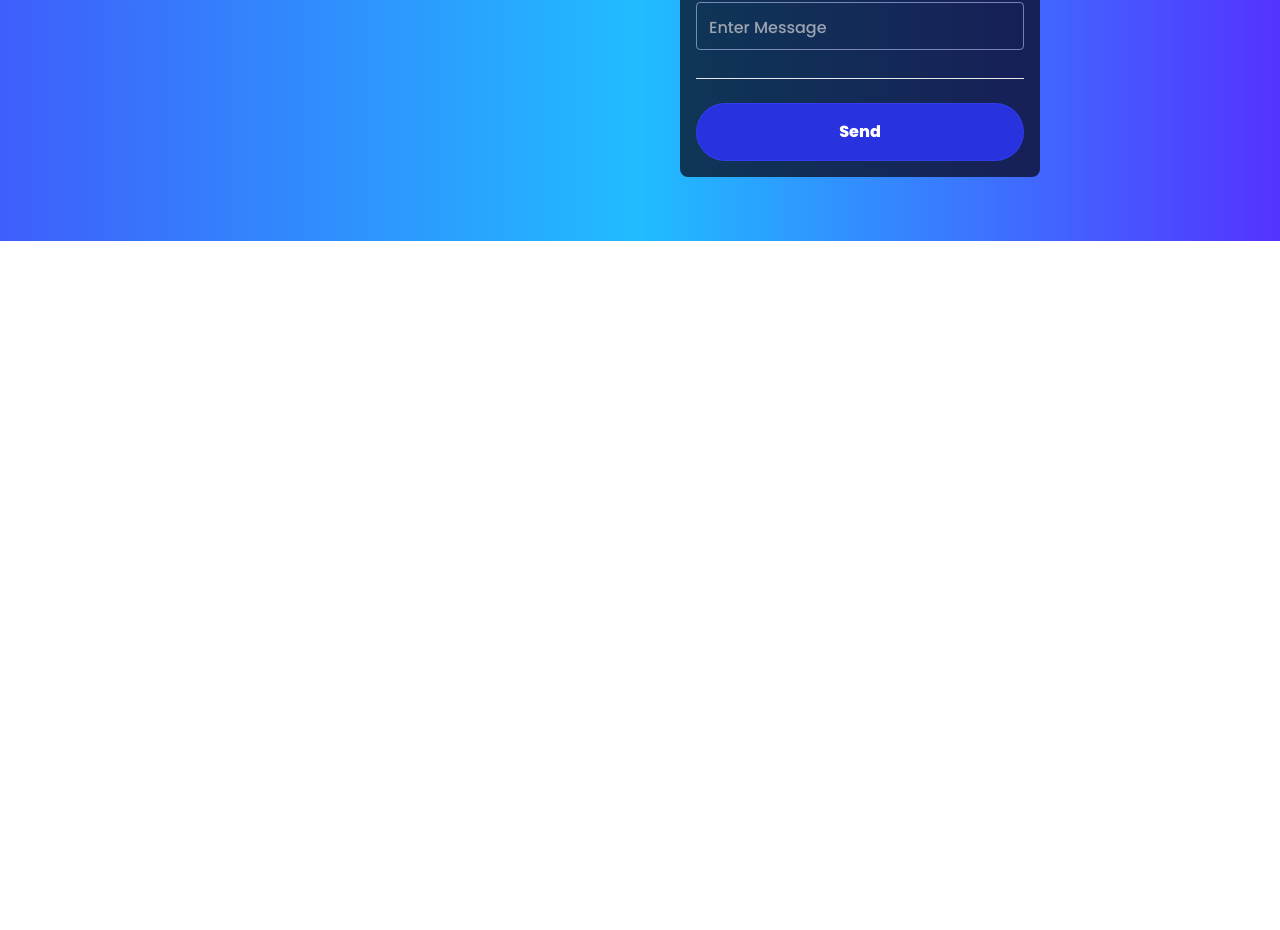
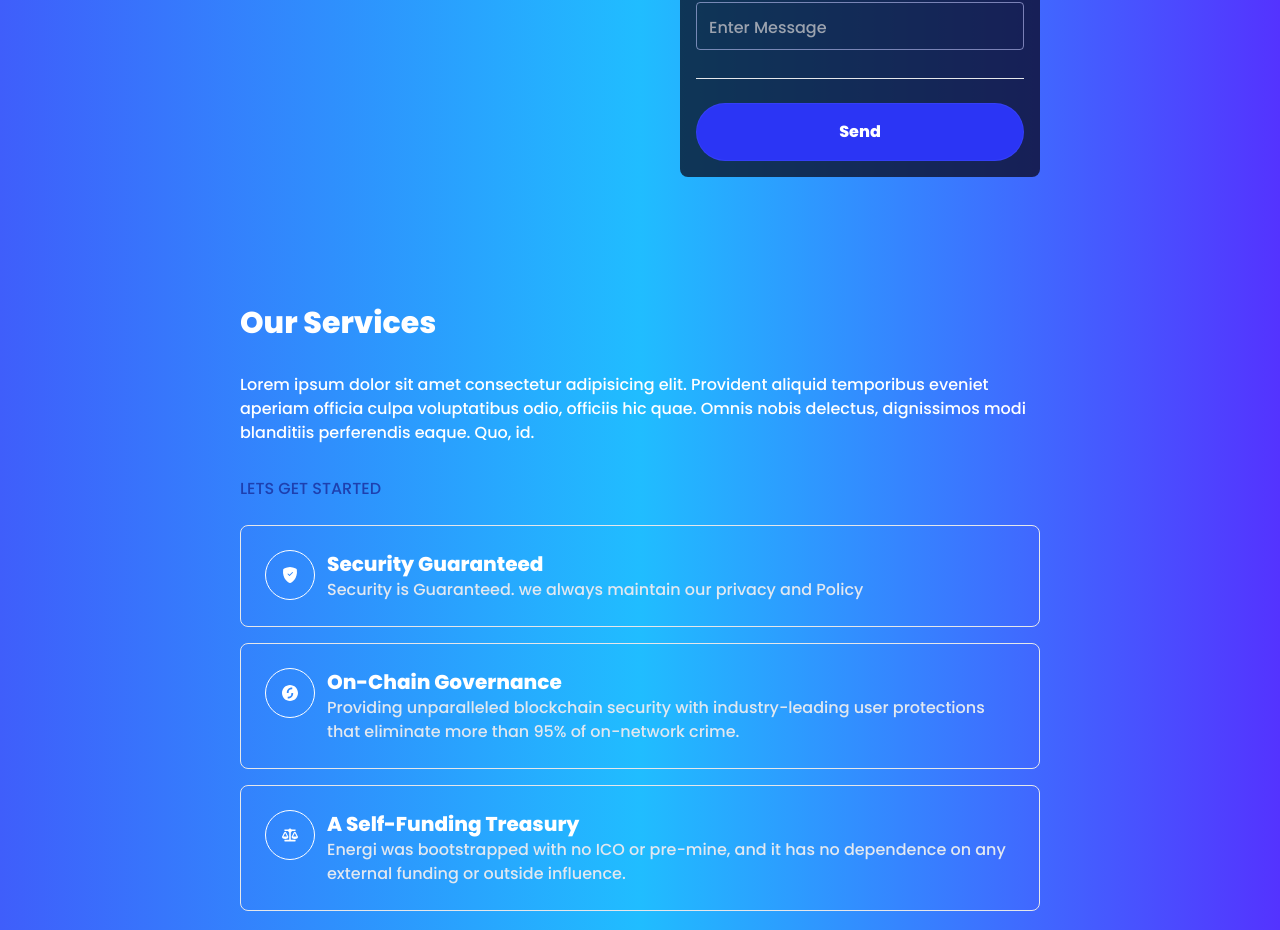
Before and after one commit to Kingscliq/ezyth, a React (Vite) app in the folder client/: page / in a window 1280 px wide. Shown: the part 762-1692 px from the top of the page. Before the commit the page ends 1003 px from the top, so only its background shows below. Built offline with nearby package versions, Linux system fonts and the light colour scheme.

Commit message:
Completion of services area

```diff
--- a/client/src/App.tsx
+++ b/client/src/App.tsx
@@ -2,13 +2,15 @@ import { useState } from 'react';
 import { Footer, Hero, Navbar, Service, Transactions } from './components';
 
 function App() {
-  const [count, setCount] = useState(0);
-
   return (
     <div className="min-h-screen">
       <div className="gradient-bg-welcome">
-        <Navbar />
-        <Hero />
+        <div>
+          <Navbar />
+          <Hero />
+        </div>
+
+        <Service />
       </div>
     </div>
   );
--- a/client/src/components/Hero.tsx
+++ b/client/src/components/Hero.tsx
@@ -62,8 +62,9 @@ const Hero: React.FC<{}> = () => {
           <div className="flex items-center justify-center lg:justify-start">
             {!currentAccount && (
               <button
-                onClick={connectToWallet}
-                className=" py-3 rounded-full bg-[#2952e3] px-7 my-4 font-bold hover:bg-[#4c6cde] transition-all duration-500 ease-in-out"
+                onClick={() => connectToWallet}
+                className=" py-3 rounded-full bg-[#f8ba3c]  px-7 my-4 font-bold hover:bg-[#4c6cde] transition-all duration-500 ease-in-out"
+                // className=" py-3 rounded-full bg-[#2952e3] #E3D044 px-7 my-4 font-bold hover:bg-[#4c6cde] transition-all duration-500 ease-in-out"
               >
                 {'Connect To Wallet'}
               </button>
@@ -187,7 +188,7 @@ const Hero: React.FC<{}> = () => {
               </div>
               <div>
                 <Button
-                  className="w-full text-center border bg-[#2832df] border-[#3d47fc8c] py-4 px-6 rounded-full font-bold hover:bg-[#3d47fc] transition-all duration-500 ease-in-out"
+                  className="w-full text-center border bg-[#2b35f5] border-[#3d47fc8c] py-4 px-6 rounded-full font-bold hover:bg-[#3d47fc] transition-all duration-500 ease-in-out"
                   label="Send"
                   type="submit"
                   loading={loading}
--- a/client/src/components/Navbar.tsx
+++ b/client/src/components/Navbar.tsx
@@ -15,6 +15,7 @@ const Navbar: React.FC<{}> = () => {
   const [toggleMenu, setToggleMenu] = React.useState<boolean>(false);
 
   const { connectToWallet, currentAccount } = useContext(TransactionsContext);
+
   return (
     <nav className="w-full flex md:justify-center justify-between items-center p-4">
       <div className="md:flex-[0.5] flex-initial justify-center items-center">
@@ -25,7 +26,10 @@ const Navbar: React.FC<{}> = () => {
         {['Market', 'Exchange', 'Tutorials', 'Wallets'].map((item, index) => (
           <NavBarItem key={item + index} title={item} />
         ))}
-        <li className="bg-[#2952e3] py-2 px-7 mx-4 rounded-full cursor-pointer hover:bg-[#2546bd] truncate">
+        <li
+          onClick={() => connectToWallet()}
+          className="bg-[#f8ba3c]  py-2 px-7 mx-4 rounded-full cursor-pointer hover:bg-[#2546bd] truncate transition-all duration-500 ease-linear"
+        >
           {currentAccount !== ''
             ? truncate(currentAccount, 10)
             : 'Connect To Wallet'}
--- a/client/src/components/Service.tsx
+++ b/client/src/components/Service.tsx
@@ -1,7 +1,70 @@
-import React from 'react';
+import React, { JSXElementConstructor } from 'react';
+import { FaBalanceScale } from 'react-icons/fa';
+import { BsShieldFillCheck } from 'react-icons/bs';
+import { SiStarlingbank } from 'react-icons/si';
 
-const Service = () => {
-  return <div>Service</div>;
+const Service: React.FC<{}> = () => {
+  const ServiceCard: React.FC<{
+    icon: JSX.Element;
+    title: string;
+    description: string;
+  }> = ({ icon, title, description }) => {
+    return (
+      <section className="w-full p-6 border border-gray-200  mb-4 rounded-lg bg-transparent text-white flex items-center">
+        <figure className="rounded-full p-6 border-white border w-12 h-12 flex items-center justify-center self-start">
+          <div>{icon}</div>
+        </figure>
+        <aside className="ml-3">
+          <h3 className="text-xl font-bold">
+            {title || 'Security Guaranteed'}
+          </h3>
+          <p className="text-slate-200">
+            {description ||
+              'Security is Guaranteed. we always maintain our privacy and Policy '}
+          </p>
+        </aside>
+      </section>
+    );
+  };
+  return (
+    <section className="w-full py-16 md:px-60 px-4">
+      <div>
+        <h2 className="text-3xl text-white font-bold">Our Services</h2>
+      </div>
+      <div className="py-8">
+        <p className="text-white">
+          Lorem ipsum dolor sit amet consectetur adipisicing elit. Provident
+          aliquid temporibus eveniet aperiam officia culpa voluptatibus odio,
+          officiis hic quae. Omnis nobis delectus, dignissimos modi blanditiis
+          perferendis eaque. Quo, id.
+        </p>
+      </div>
+
+      <div className="mb-6">
+        <h4 className="uppercase text-blue-800 font-medium hover:underline hover:text-blue-700 transition-all cursor-pointer duration-500 ease-linear">
+          Lets Get Started
+        </h4>
+      </div>
+
+      <div className="">
+        <ServiceCard
+          title="Security Guaranteed"
+          icon={<BsShieldFillCheck />}
+          description="Security is Guaranteed. we always maintain our privacy and Policy"
+        />
+        <ServiceCard
+          title="On-Chain Governance"
+          description="Providing unparalleled blockchain security with industry-leading user protections that eliminate more than 95% of on-network crime."
+          icon={<SiStarlingbank />}
+        />
+        <ServiceCard
+          title="A Self-Funding Treasury"
+          icon={<FaBalanceScale />}
+          description="Energi was bootstrapped with no ICO or pre-mine, and it has no dependence on any external funding or outside influence."
+        />
+      </div>
+    </section>
+  );
 };
 
 export default Service;
--- a/client/src/components/elements/input.tsx
+++ b/client/src/components/elements/input.tsx
@@ -68,7 +68,7 @@ const Input: React.FC<InputProps> = ({
           <input
             type={type || 'text'}
             className={
-              'border-0 outline-none bg-transparent px-3 py-4 h-12 w-full'
+              'border-0 outline-none bg-transparent px-3 py-4 h-12 w-full focus:bg-transparent'
             }
             placeholder={placeholder || 'this is a placeholder'}
             value={value}
--- a/client/src/context/TransactionsContext.tsx
+++ b/client/src/context/TransactionsContext.tsx
@@ -3,7 +3,6 @@ import { contractABI, contractAddress } from '../../utils/constants';
 
 import { ethers } from 'ethers';
 import { toast } from 'react-toastify';
-import { useFormikContext } from 'formik';
 import { TransactionData } from '../types/Transaction';
 
 export const TransactionsContext = createContext<any>(null);
@@ -18,13 +17,6 @@ const getEthereumContract = () => {
     contractABI,
     signer
   );
-
-  // console.log({
-  //   provider,
-  //   signer,
-  //   transactionContract,
-  // });
-
   return transactionContract;
 };
 
@@ -38,12 +30,11 @@ export const TransactionProvider = ({ children }: any) => {
 
   // Check if Wallet is Connected
   const isWalletConnected = async (): Promise<any> => {
-    if (!ethereum) return toast('Please connect to a Metamask');
     const accounts = await ethereum.request({ method: 'eth_requestAccounts' });
 
-    if (accounts.length) {
+    if (accounts.length > 0) {
       setCurrentAccount(accounts[0]);
-    }
+    } else return;
   };
 
   // Connect to Wallet
@@ -62,9 +53,10 @@ export const TransactionProvider = ({ children }: any) => {
   // Send Transaction
   const makeTransaction = async (data: TransactionData): Promise<any> => {
     setLoading(true);
+    if (!ethereum) {
+      return toast('Please connect to a Metamask');
+    } else {
       try {
-      if (!ethereum) return toast('Please connect to a Metamask');
-
         const transactionContract = getEthereumContract();
 
         const { amount, address, message, keyword } = data;
@@ -104,6 +96,7 @@ export const TransactionProvider = ({ children }: any) => {
         toast.error('Transaction Failed');
         setLoading(false);
       }
+    }
   };
 
   React.useEffect(() => {
--- a/client/src/index.css
+++ b/client/src/index.css
@@ -7,6 +7,9 @@
   margin: 0;
   box-sizing: border-box;
 }
+/* #E3D044
+#f8ba3c!important  */
+
 
 body {
   margin: 0;
--- /dev/null
+++ b/package.json
@@ -0,0 +1,6 @@
+{
+  "dependencies": {
+    "formik": "^2.2.9",
+    "yup": "^0.32.11"
+  }
+}
```
Also changed, not shown: 2 other files (tests, documents, lock files or other folders). Lines whose indentation alone changed are shown as unchanged.
